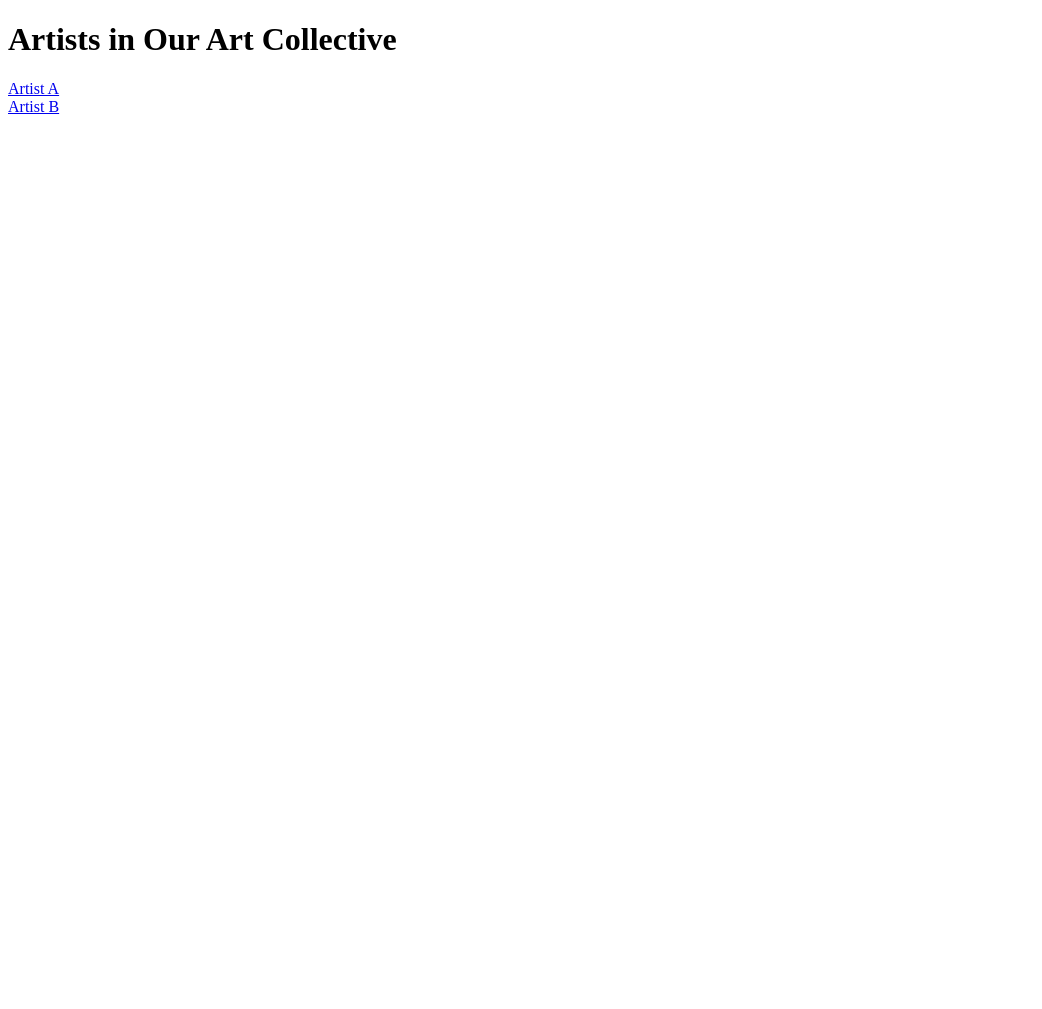
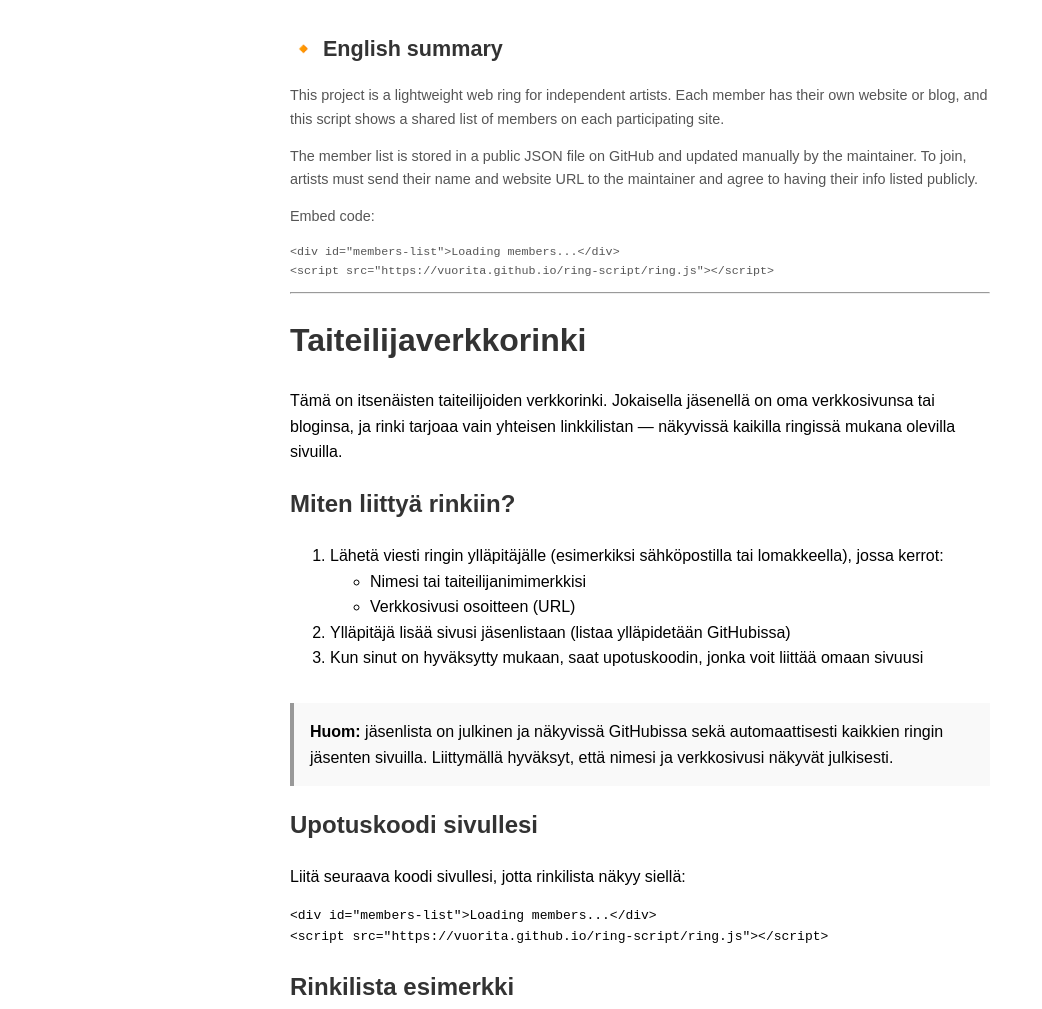
Before and after one commit to vuorita/ring-script, a plain HTML site: page index.html in a window 1280 px wide. Shown: the top 1009 px of the page, without its empty margins (0-1042 px from the left). Before the commit the page ends 800 px from the top, so only its background shows below. Drawn offline with Linux system fonts and the light colour scheme.

Commit message:
Update index.html
Basic index pages customizing

```diff
--- a/index.html
+++ b/index.html
@@ -1,13 +1,73 @@
 <!DOCTYPE html>
-<html lang="en">
+<html lang="fi">
 <head>
-  <meta charset="UTF-8" />
-  <title>Art Collective Member List</title>
+  <meta charset="UTF-8">
+  <title>Taiteilijaverkkorinki</title>
+  <style>
+    body {
+      font-family: sans-serif;
+      max-width: 700px;
+      margin: 2em auto;
+      line-height: 1.6;
+    }
+    h1, h2 {
+      color: #333;
+    }
+    .info {
+      background: #f9f9f9;
+      border-left: 4px solid #999;
+      padding: 1em;
+      margin-top: 2em;
+    }
+    .en {
+      font-size: 0.9em;
+      color: #555;
+    }
+  </style>
 </head>
 <body>
-  <h1>Artists in Our Art Collective</h1>
+
+  <div class="en">
+    <h2>🔸 English summary</h2>
+    <p>This project is a lightweight web ring for independent artists. Each member has their own website or blog, and this script shows a shared list of members on each participating site.</p>
+    <p>The member list is stored in a public JSON file on GitHub and updated manually by the maintainer. To join, artists must send their name and website URL to the maintainer and agree to having their info listed publicly.</p>
+    <p>Embed code:</p>
+    <pre><code>&lt;div id="members-list"&gt;Loading members...&lt;/div&gt;
+&lt;script src="https://vuorita.github.io/ring-script/ring.js"&gt;&lt;/script&gt;</code></pre>
+    <hr>
+  </div>
+
+  <h1>Taiteilijaverkkorinki</h1>
+
+  <p>
+    Tämä on itsenäisten taiteilijoiden verkkorinki. Jokaisella jäsenellä on oma verkkosivunsa tai bloginsa, ja rinki tarjoaa vain yhteisen linkkilistan — näkyvissä kaikilla ringissä mukana olevilla sivuilla.
+  </p>
+
+  <h2>Miten liittyä rinkiin?</h2>
+  <ol>
+    <li>Lähetä viesti ringin ylläpitäjälle (esimerkiksi sähköpostilla tai lomakkeella), jossa kerrot:
+      <ul>
+        <li>Nimesi tai taiteilijanimimerkkisi</li>
+        <li>Verkkosivusi osoitteen (URL)</li>
+      </ul>
+    </li>
+    <li>Ylläpitäjä lisää sivusi jäsenlistaan (listaa ylläpidetään GitHubissa)</li>
+    <li>Kun sinut on hyväksytty mukaan, saat upotuskoodin, jonka voit liittää omaan sivuusi</li>
+  </ol>
+
+  <div class="info">
+    <strong>Huom:</strong> jäsenlista on julkinen ja näkyvissä GitHubissa sekä automaattisesti kaikkien ringin jäsenten sivuilla. Liittymällä hyväksyt, että nimesi ja verkkosivusi näkyvät julkisesti.
+  </div>
+
+  <h2>Upotuskoodi sivullesi</h2>
+  <p>Liitä seuraava koodi sivullesi, jotta rinkilista näkyy siellä:</p>
+
+  <pre><code>&lt;div id="members-list"&gt;Loading members...&lt;/div&gt;
+&lt;script src="https://vuorita.github.io/ring-script/ring.js"&gt;&lt;/script&gt;</code></pre>
+
+  <h2>Rinkilista esimerkki</h2>
   <div id="members-list">Loading members...</div>
+  <script src="https://vuorita.github.io/ring-script/ring.js"></script>
 
-  <script src="ring.js"></script>
 </body>
 </html>
```
